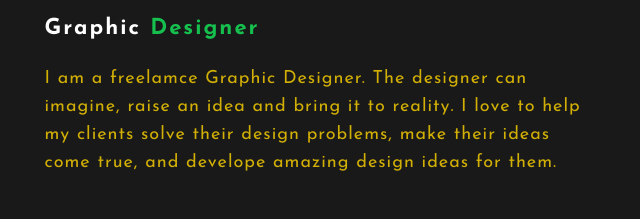
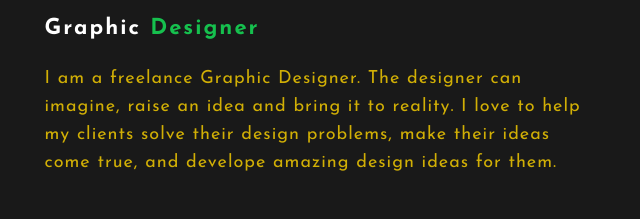
Before and after one commit to moosafayas/Moosa-Fayas, a plain HTML site: page index.html in a window 1280 px wide. Shown: the part 1097-1316 px from the top of the page, 573-1213 px from the left. Drawn offline with Linux system fonts and the light colour scheme.

Commit message:
Update index.html

```diff
--- a/index.html
+++ b/index.html
@@ -47,7 +47,7 @@
 			<div class="about-text">
 				<h2>About Me</h2>
 				<h5>Graphic <span> Designer</span></h5>
-				<p>I am a freelamce Graphic Designer. The designer can imagine, raise an idea and bring it to reality. I love to help my clients solve their design problems, make their ideas come true, and develope amazing design ideas for them.</p>
+				<p>I am a freelance Graphic Designer. The designer can imagine, raise an idea and bring it to reality. I love to help my clients solve their design problems, make their ideas come true, and develope amazing design ideas for them.</p>
 				<button type="button">  Let's Talk</button>
 			</div>
 		</div>
```
